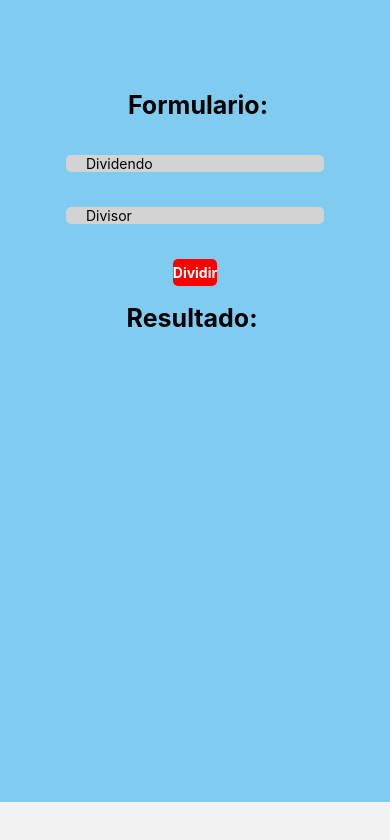
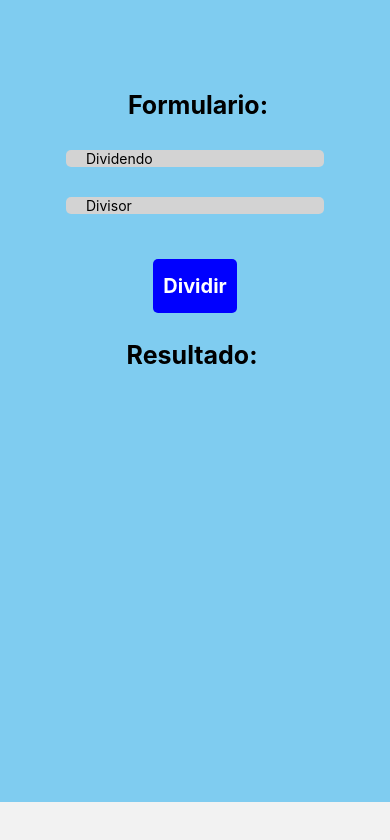
Before and after one commit to kevincadena95/ActividadAuto1-AppMov_Cadena, a React Native app: screen /Pantalla2 in a window 390 px wide. Shown: the top 840 px of the page. Built offline with nearby package versions, Linux system fonts and the light colour scheme.

Commit message:
Corregir

```diff
--- a/src/theme/AppTheme.ts
+++ b/src/theme/AppTheme.ts
@@ -7,7 +7,9 @@ export const StyleGlobal = StyleSheet.create({
         fontSize: 25,
         fontWeight: 'bold',
         marginTop: 90,
-        marginBottom: 30
+        marginBottom: 30,
+        margin: 50,
+        textAlign: 'center',
     },
 
     containerBody: {
@@ -21,21 +23,21 @@ export const StyleGlobal = StyleSheet.create({
         backgroundColor: '#D3D3D3',
         paddingHorizontal: 20,
         borderRadius: 5,
-        marginVertical: 5,
         marginBottom:30
     },
 
     button:{
-        backgroundColor: 'red',
+        backgroundColor: 'blue',
         borderRadius: 5,
-        marginVertical: 5,
-        color: 'white',
-        textAlign: 'center',
-        fontWeight: 'bold',
+        margin: 15,
+        color: 'blue',
+
     },
 
     buttonText:{
         color: 'white',
+        fontSize: 20,
+        padding: 10,
         textAlign: 'center',
         borderRadius: 5,
         marginVertical: 5,
```
